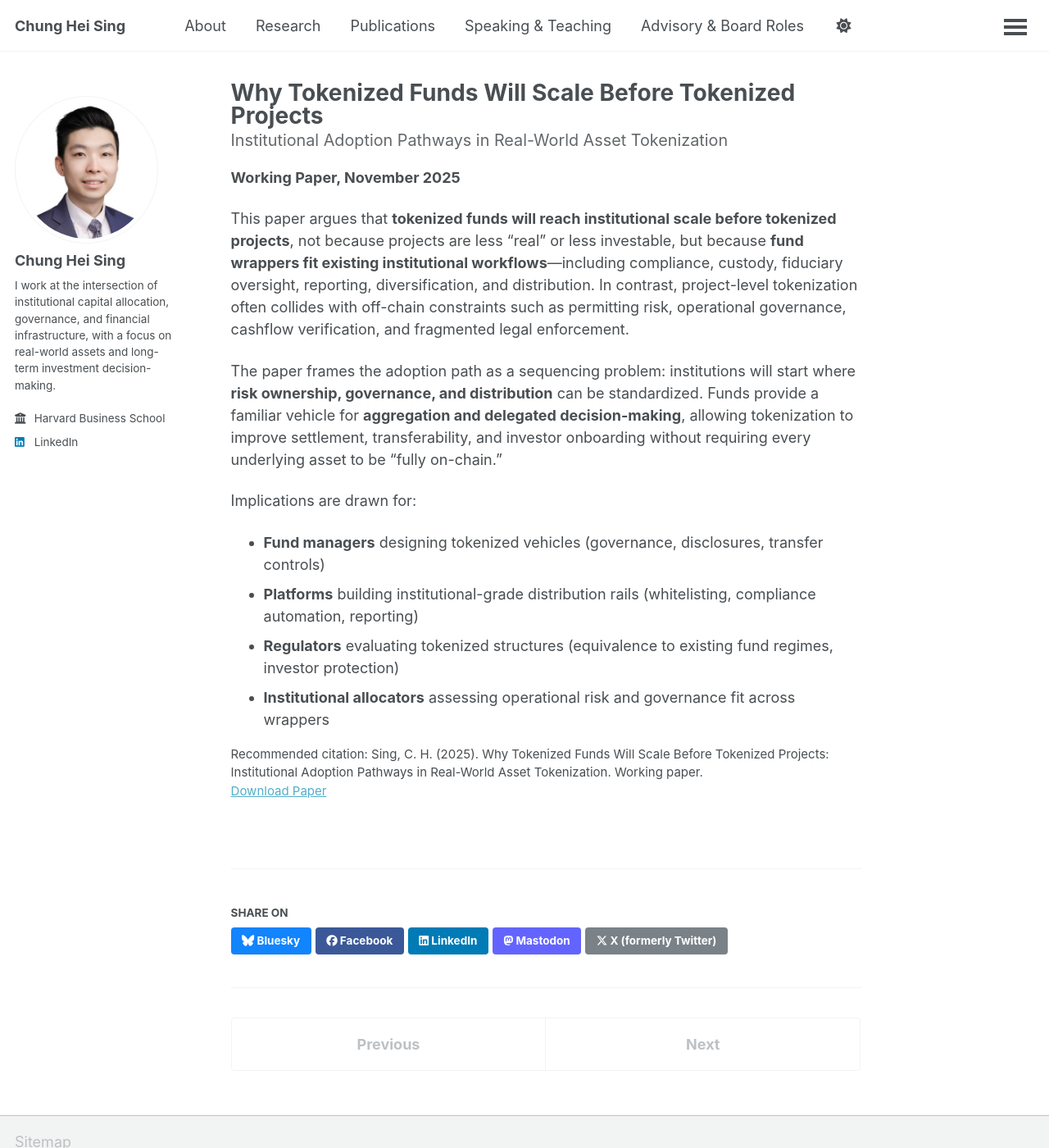
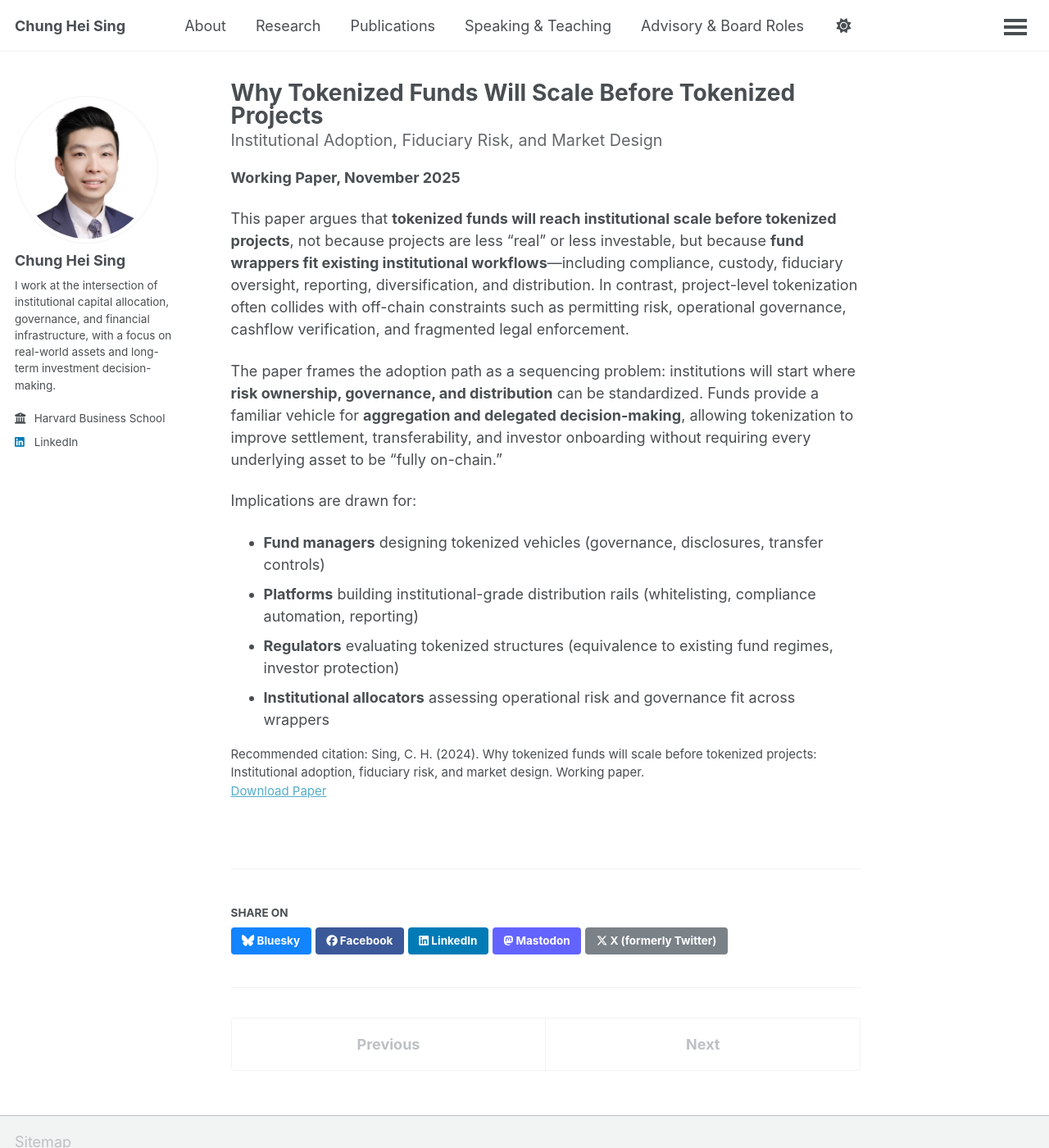
Before and after one commit to chungheising/chungheising.github.io, a Jekyll site: the page built from _publications/2025-11-Why-Tokenized_Funds_Scale_Before_Tokenized_Projects.md, in a window 1280 px wide and 1400 px high. Shown: the whole window at 82% size. Built offline with Jekyll 4.4.1, drawn with Linux system fonts in a browser that asks for light colours; a script bundle is joined from its source files by our own code; library files that are not in the unit come from our copies.

Commit message:
Update and rename 2025-11-Tokenized_Funds_Scale_Before_Tokenized_Projects.md to 2025-11-Why-Tokenized_Funds_Scale_Before_Tokenized_Projects.md

```diff
--- a/_publications/2025-11-Tokenized_Funds_Scale_Before_Tokenized_Projects.md
+++ b/_publications/2025-11-Why-Tokenized_Funds_Scale_Before_Tokenized_Projects.md
@@ -1,16 +1,17 @@
 ---
 title: "Why Tokenized Funds Will Scale Before Tokenized Projects"
-subtitle: "Institutional Adoption Pathways in Real-World Asset Tokenization"
+subtitle: "Institutional Adoption, Fiduciary Risk, and Market Design"
 collection: publications
 permalink: /publication/tokenized-funds-scale-before-tokenized-projects/
-date: 2025-11-13
+date: 2024-10-01
 venue: "Working Paper"
-paper_date: "2025"
+paper_date: "2024"
 category: tokenization
-excerpt: "Why fund-level tokenization is likely to achieve institutional scale before project-level tokenization—and what this implies for governance, distribution, and compliance design."
-paperurl: /files/Sing_2025_Why_Tokenized_Funds_Will_Scale_Before_Tokenized_Projects_v5.pdf
-citation: "Sing, C. H. (2025). Why Tokenized Funds Will Scale Before Tokenized Projects: Institutional Adoption Pathways in Real-World Asset Tokenization. Working paper."
+excerpt: "Tokenized funds scale before tokenized projects because they inherit standardized legal structures, fiduciary governance, and regulatory compatibility that institutional investors are structurally required to preserve."
+paperurl: /files/Sing_2024_Why_Tokenized_Funds_Will_Scale_Before_Tokenized_Projects_v7.pdf
+citation: "Sing, C. H. (2024). Why tokenized funds will scale before tokenized projects: Institutional adoption, fiduciary risk, and market design. Working paper."
 ---
+
 
 **Working Paper, November 2025**
 
```
